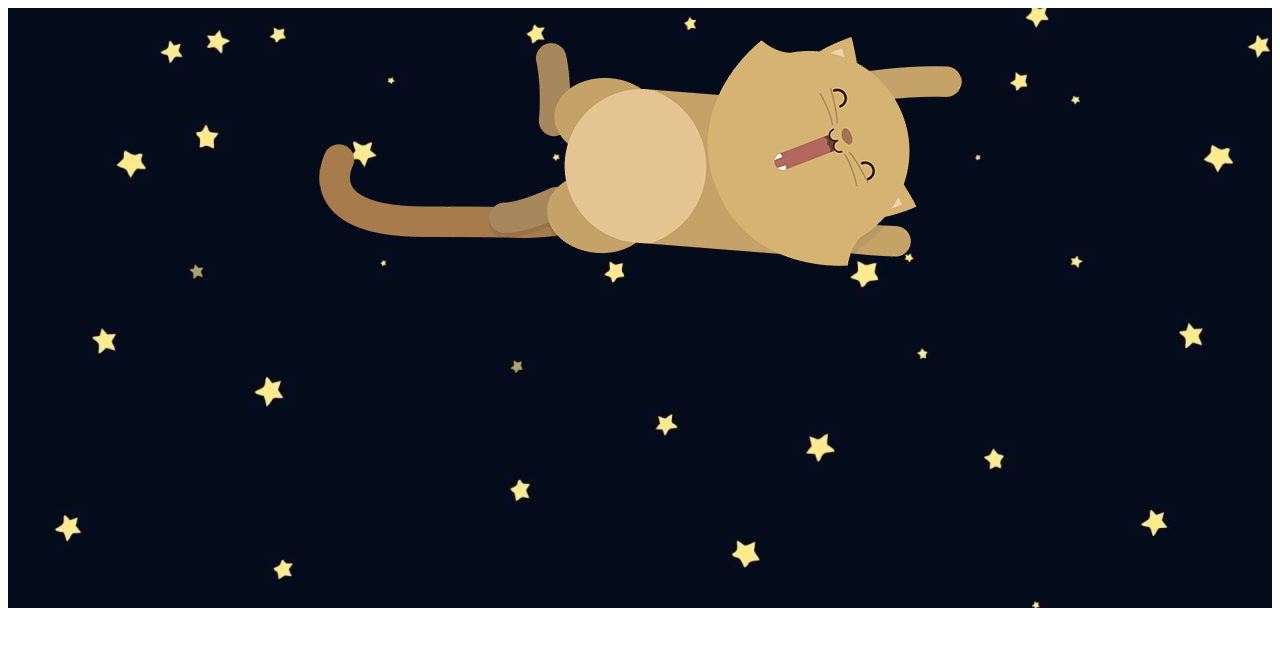
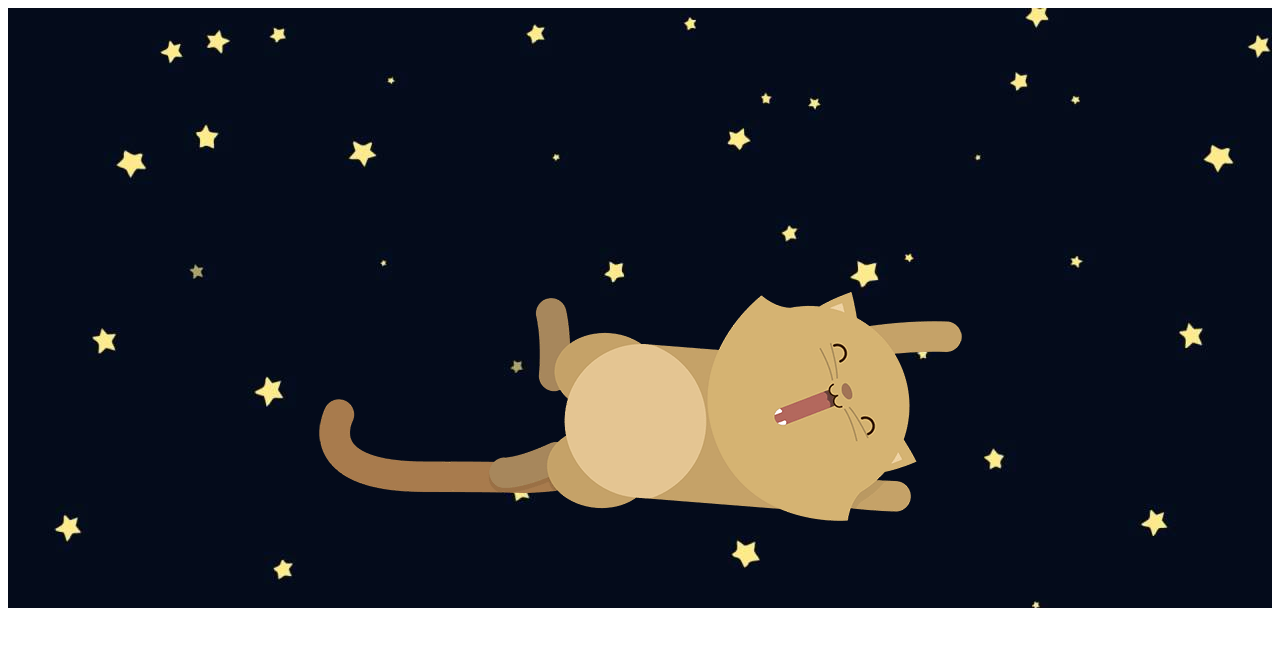
Before and after one commit to caroquintana/kitten-laboratoria, a plain HTML site: page index.html in a window 1280 px wide. Drawn offline with Linux system fonts and the light colour scheme.

Commit message:
ok gatito

```diff
--- a/asset/css/main.css
+++ b/asset/css/main.css
@@ -8,6 +8,11 @@
 }
 
 img{
-	display: block;
 	margin: 0 auto;
+	padding: 255px 0 2px;
 }
+
+#container.flex-container{
+	width: 100%;
+	height: 600px
+}
--- a/index.html
+++ b/index.html
@@ -7,23 +7,9 @@
 	<link rel="stylesheet" type="text/css" href="asset/css/media.css">
 </head>
 <body>
-
-<!--
-	<section class="container">
-		<div class="flex-container">
-			<div class="imgfondo first"></div>
-			<div class="imgfondo second"></div>
-			<div class="imgfondo third"></div>
-		</div>
-	</section>
-	 -->
-<!--
-
- -->
-	<section class="container">
-		<div class="flex-container">
+	<section id="container" class="flex-container">
 			<div class="imgfondo">
-				<picture>
+				<picture id="fotos" class="flex-container">
 					<source media="(min-width: 650px)"
 					srcset= "asset/img/kitten-large.png">
 					<source media="(min-width: 465px)"
@@ -32,10 +18,6 @@
 					alt="gatito">
 				</picture>
 			</div>
-		</div>
 	</section>
-
-
-
 </body>
 </html>
```
